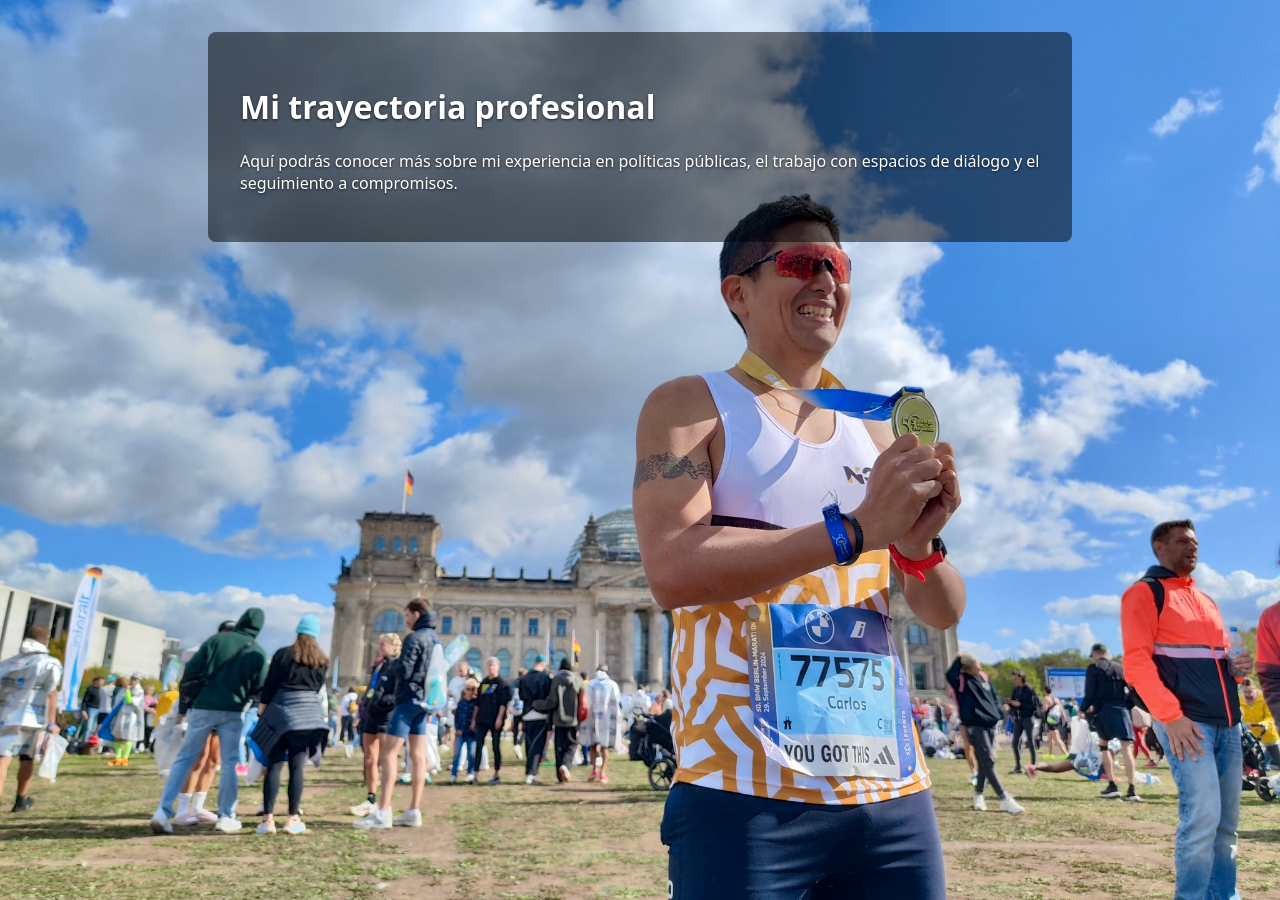
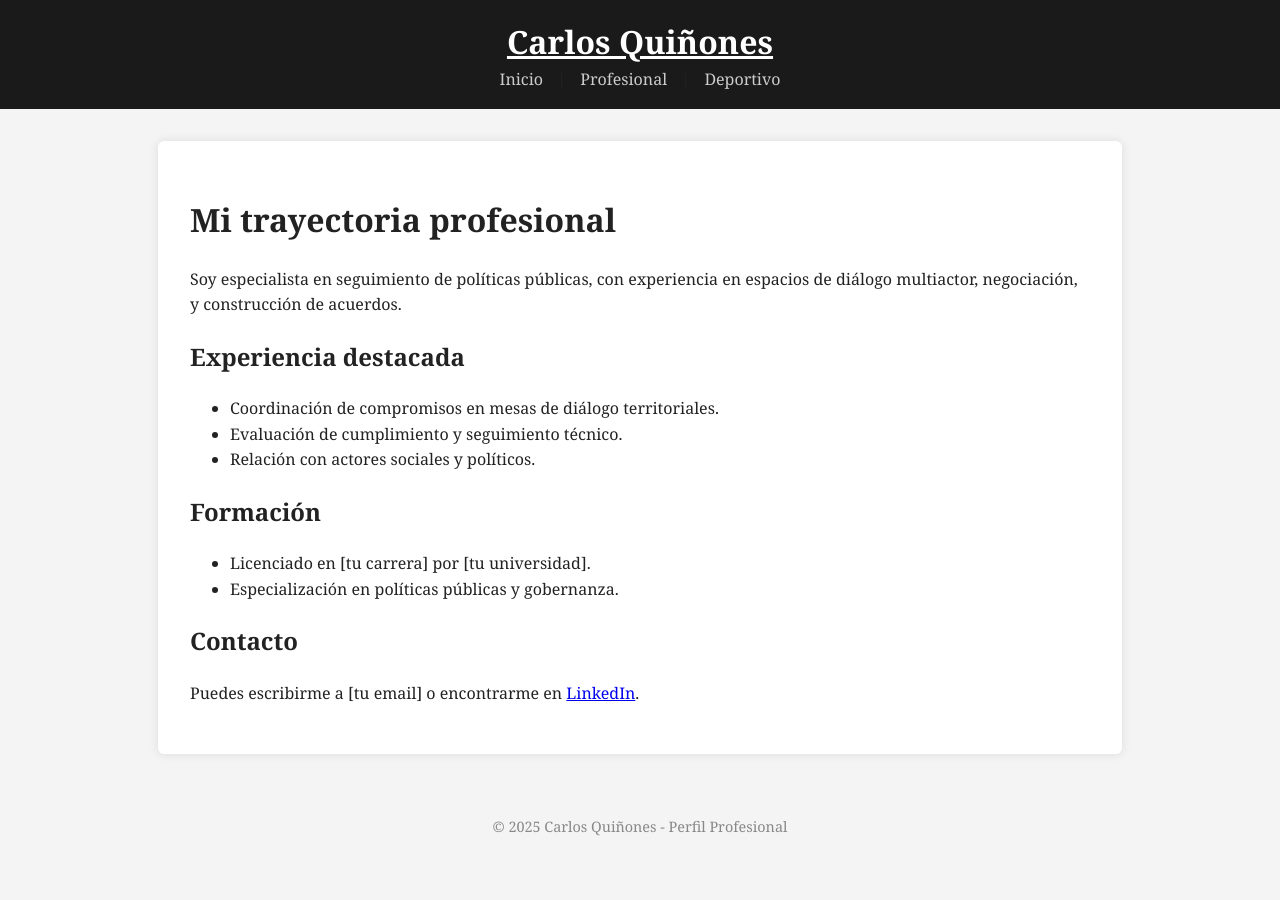
Before and after one commit to Fantozzi88/Fantozzi88.github.io, a Jekyll site: the page built from profesional.md, in a window 1280 px wide. Built offline with Jekyll 4.4.1, drawn with Linux system fonts in a browser that asks for light colours.

Commit message:
Update profesional.md

```diff
--- a/profesional.md
+++ b/profesional.md
@@ -1,10 +1,25 @@
 ---
-layout: home
+layout: professional
 title: Profesional
 ---
 
 # Mi trayectoria profesional
 
-Aquí podrás conocer más sobre mi experiencia en políticas públicas, el trabajo con espacios de diálogo y el seguimiento a compromisos.
+Soy especialista en seguimiento de políticas públicas, con experiencia en espacios de diálogo multiactor, negociación, y construcción de acuerdos.
+
+## Experiencia destacada
+
+- Coordinación de compromisos en mesas de diálogo territoriales.
+- Evaluación de cumplimiento y seguimiento técnico.
+- Relación con actores sociales y políticos.
+
+## Formación
+
+- Licenciado en [tu carrera] por [tu universidad].
+- Especialización en políticas públicas y gobernanza.
+
+## Contacto
+
+Puedes escribirme a [tu email] o encontrarme en [LinkedIn](https://www.linkedin.com/in/tuusuario/).
 
 <!-- Aquí puedes agregar más secciones o enlaces a PDFs, publicaciones, etc. -->
```
